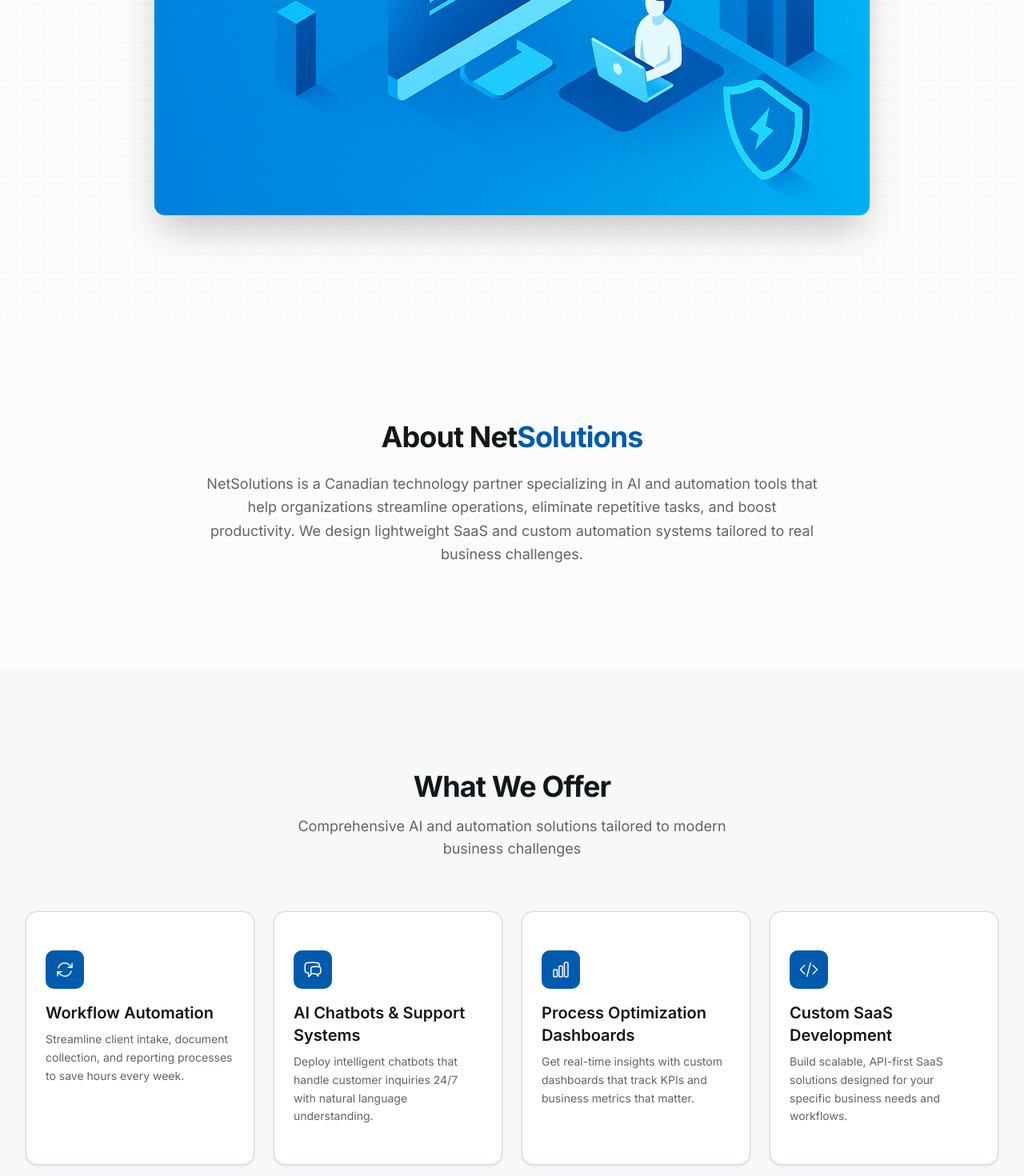
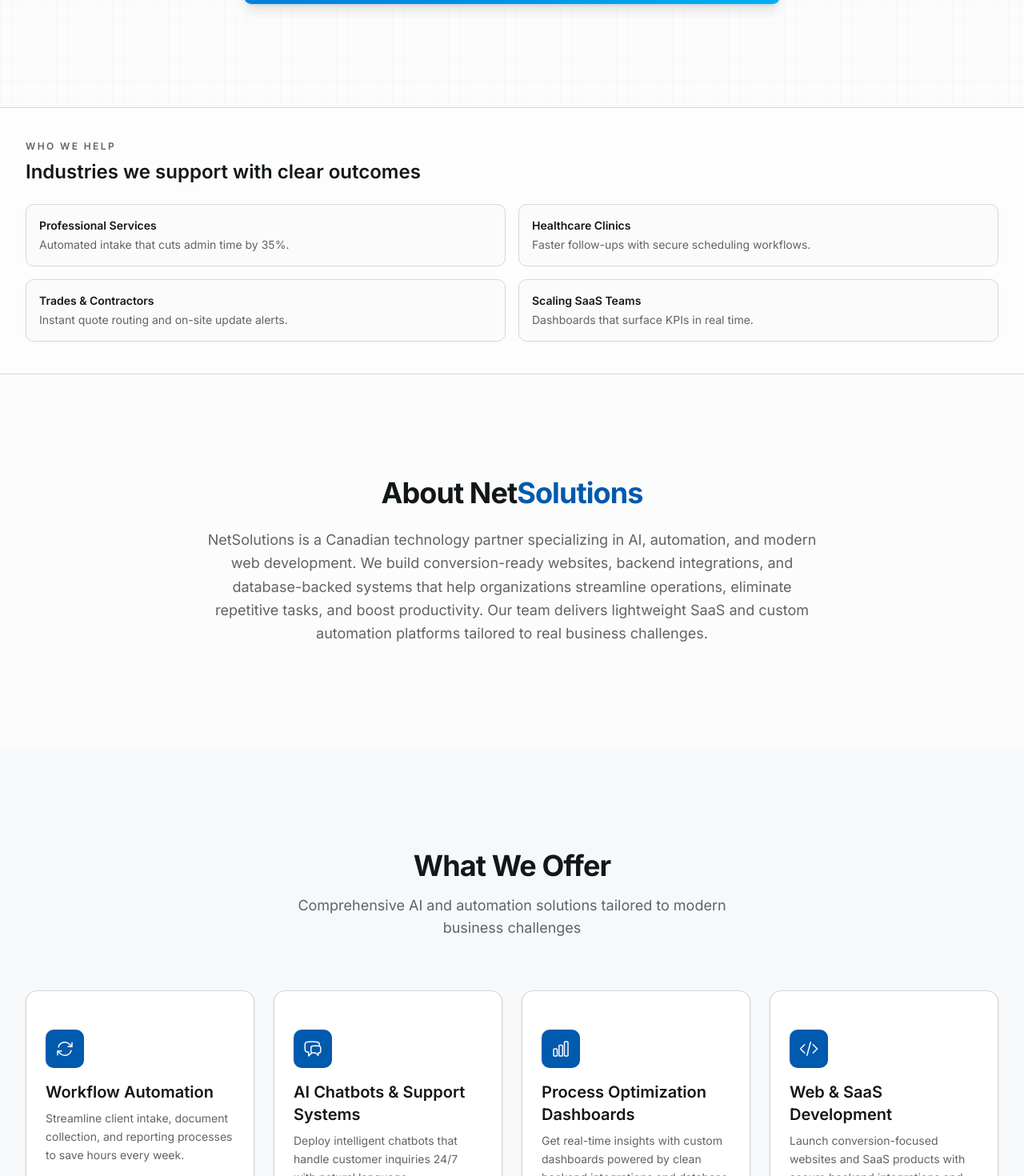
Before and after one commit to 13chief/netsolutions, a Next.js app: page / in a window 1280 px wide. Shown: the part 1220-2690 px from the top of the page at 80% size. Built offline with nearby package versions, Linux system fonts and the light colour scheme.

Commit message:
layout changes

```diff
--- a/app/page.tsx
+++ b/app/page.tsx
@@ -8,12 +8,14 @@ import { ContactSection } from "@/components/contact-section"
 import { Header } from "@/components/header"
 import { Footer } from "@/components/footer"
 import { HurricaneTrafficSection } from "@/components/hurricane-traffic-section"
+import { WhoWeHelpSection } from "@/components/who-we-help-section"
 
 export default function Home() {
   return (
     <main className="min-h-screen">
       <Header />
       <HeroSection />
+      <WhoWeHelpSection />
       <AboutSection />
       <ServicesSection />
       <WhyChooseSection />
--- a/components/about-section.tsx
+++ b/components/about-section.tsx
@@ -7,9 +7,10 @@ export function AboutSection() {
             About Net<span className="text-primary">Solutions</span>
           </h2>
           <p className="text-pretty text-lg leading-relaxed text-muted-foreground">
-            NetSolutions is a Canadian technology partner specializing in AI and automation tools that help
-            organizations streamline operations, eliminate repetitive tasks, and boost productivity. We design
-            lightweight SaaS and custom automation systems tailored to real business challenges.
+            NetSolutions is a Canadian technology partner specializing in AI, automation, and modern web development.
+            We build conversion-ready websites, backend integrations, and database-backed systems that help
+            organizations streamline operations, eliminate repetitive tasks, and boost productivity. Our team delivers
+            lightweight SaaS and custom automation platforms tailored to real business challenges.
           </p>
         </div>
       </div>
--- a/components/hero-section.tsx
+++ b/components/hero-section.tsx
@@ -41,13 +41,13 @@ export function HeroSection() {
           </div>
 
           {/* Decorative element */}
-          <div className="mt-16 lg:mt-24">
-            <div className="relative mx-auto max-w-5xl">
+          <div className="mt-10 lg:mt-14">
+            <div className="relative mx-auto max-w-2xl">
               <div className="absolute inset-0 -z-10 bg-gradient-to-t from-background via-transparent to-transparent" />
               <img
                 src="/modern-dashboard-workflow-automation-interface.jpg"
                 alt="Workflow Automation Dashboard"
-                className="w-full rounded-xl border border-border shadow-2xl"
+                className="mx-auto h-auto w-full rounded-lg border border-border shadow-lg"
               />
             </div>
           </div>
--- a/components/services-section.tsx
+++ b/components/services-section.tsx
@@ -59,7 +59,8 @@ const services = [
       </svg>
     ),
     title: "Process Optimization Dashboards",
-    description: "Get real-time insights with custom dashboards that track KPIs and business metrics that matter.",
+    description:
+      "Get real-time insights with custom dashboards powered by clean backend integrations and database pipelines.",
   },
   {
     icon: (
@@ -78,8 +79,9 @@ const services = [
         />
       </svg>
     ),
-    title: "Custom SaaS Development",
-    description: "Build scalable, API-first SaaS solutions designed for your specific business needs and workflows.",
+    title: "Web & SaaS Development",
+    description:
+      "Launch conversion-focused websites and SaaS products with secure backend integrations and modern databases.",
   },
 ]
 
--- /dev/null
+++ b/components/who-we-help-section.tsx
@@ -0,0 +1,44 @@
+const segments = [
+  {
+    industry: "Professional Services",
+    outcome: "Automated intake that cuts admin time by 35%.",
+  },
+  {
+    industry: "Healthcare Clinics",
+    outcome: "Faster follow-ups with secure scheduling workflows.",
+  },
+  {
+    industry: "Trades & Contractors",
+    outcome: "Instant quote routing and on-site update alerts.",
+  },
+  {
+    industry: "Scaling SaaS Teams",
+    outcome: "Dashboards that surface KPIs in real time.",
+  },
+]
+
+export function WhoWeHelpSection() {
+  return (
+    <section className="border-y border-border bg-card/40 py-10">
+      <div className="container mx-auto px-4 lg:px-8">
+        <div className="grid items-center gap-6 lg:grid-cols-[1fr,2fr]">
+          <div className="space-y-2">
+            <p className="text-xs font-semibold uppercase tracking-[0.2em] text-muted-foreground">Who We Help</p>
+            <h2 className="text-2xl font-semibold text-foreground">
+              Industries we support with clear outcomes
+            </h2>
+          </div>
+
+          <div className="grid gap-4 sm:grid-cols-2">
+            {segments.map((segment) => (
+              <div key={segment.industry} className="rounded-lg border border-border bg-background/80 p-4">
+                <p className="text-sm font-semibold text-foreground">{segment.industry}</p>
+                <p className="mt-1 text-sm text-muted-foreground">{segment.outcome}</p>
+              </div>
+            ))}
+          </div>
+        </div>
+      </div>
+    </section>
+  )
+}
```
